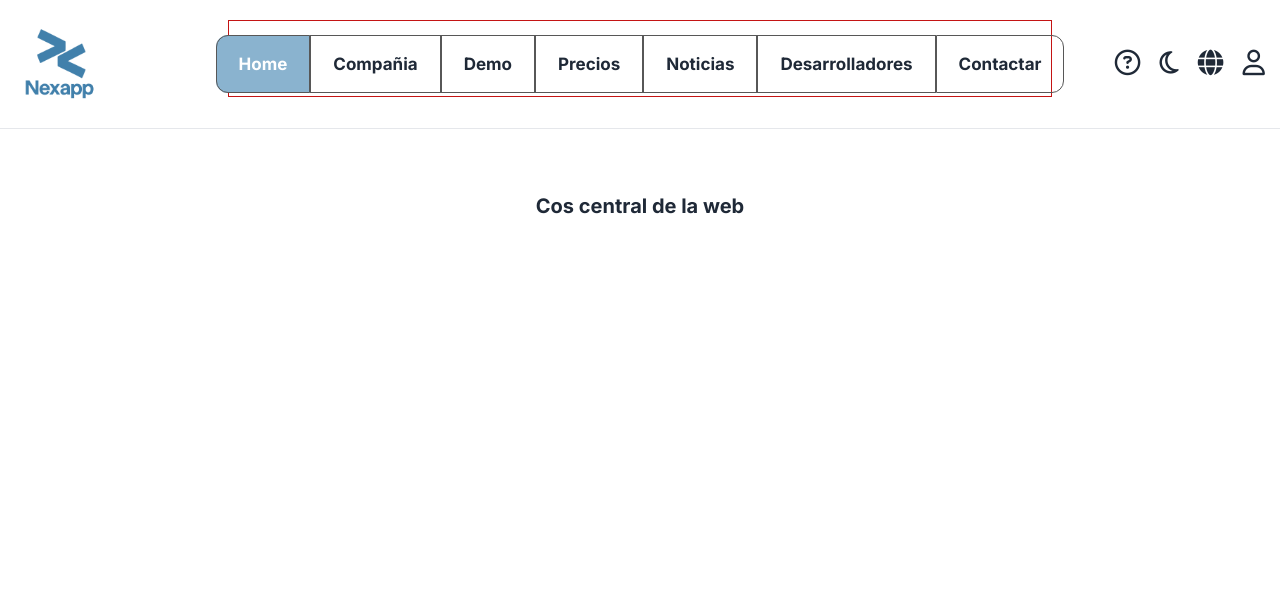
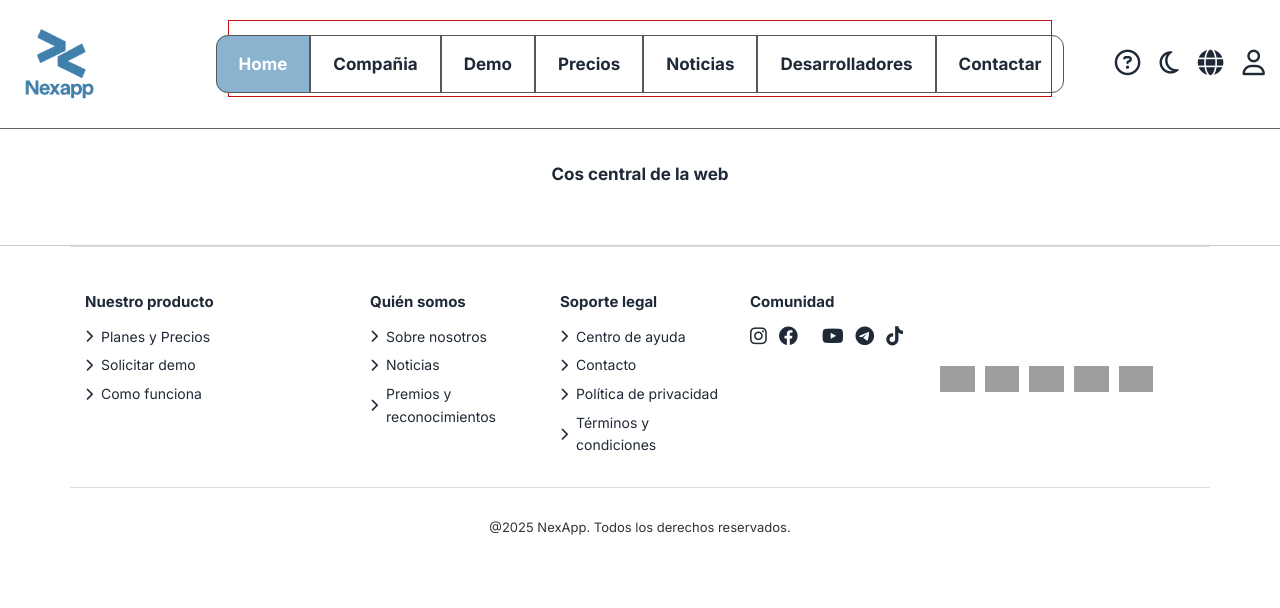
Before and after one commit to RubenMoreno02/2CFGS-RUBEN, a PHP site: page / in a window 1280 px wide. Shown: the top 608 px of the page. Run offline with PHP 8.4, Linux system fonts and the light colour scheme; grey boxes are pictures that could not be loaded.

Commit message:
Modificacions

```diff
--- a/DIW/MaquetWeb/css/style.css
+++ b/DIW/MaquetWeb/css/style.css
@@ -8,7 +8,7 @@ body {
 /* Header */
 header {
   padding: 1.25rem 0;
-  border-bottom: 1px solid #e5e7eb;
+  border-bottom: 1px solid #646466;
 }
 
 a {
@@ -30,7 +30,6 @@ a {
   justify-content: center;
   list-style: none;
   margin: 0;
-  padding: 0;
   border: 1px solid #c41414;
   padding: 18px;
   padding-top: 30px;
@@ -85,110 +84,122 @@ a {
 
 /* Main content */
 main {
-    padding: 3rem 0;
-    min-height: 60vh;
+    padding: 1.3rem 0;
+}
+
+.main-title {
+    font-size: 17px;
+    text-align: center;
+}
+
+/* ---------- FOOTER ---------- */
+footer {
+  border-top: 1px solid #ccc;
+  margin-top: 1.5rem;
+  font-size: 14px;
+  color: #1f2937;
 }
 
 
 
-.main-title {
-    font-size: 20px;
-    font-weight: 700;
-    margin-bottom: 2rem;
-    text-align: center;
+.footer-content {
+  border-top: 1px solid #ddd;
+  border-bottom: 1px solid #ddd;
+  padding: 1.5rem 0;
 }
 
-
-
-
-
-
-
-
-
-
-
-
-
-
-
-
-
-
-
-
-
-
-
-
-
-
-
-
-
-
-
-
-
-
-
-
-
-
-
-
-
-
-
-
-
-
-
-
-/* Footer */
-footer {
-    background-color: #f3f4f6;
-    padding: 3rem 0 1.5rem;
-    margin-top: 3rem;
+footer h4 {
+  font-size: 15px;
+  font-weight: 700;
+  margin-bottom: 0.7rem;
 }
 
-.footer-title {
-    font-weight: 600;
-    margin-bottom: 1rem;
-    font-size: 1.1rem;
+footer ul {
+  list-style: none;
+  padding: 0;
+  margin: 0;
 }
 
-.footer-links {
-    list-style: none;
-    padding: 0;
-    margin: 0;
+footer li {
+  margin-bottom: 0.4rem;
+  display: flex;
+  align-items: center;
 }
 
-.footer-links li {
-    margin-bottom: 0.5rem;
+footer li i {
+  margin-right: 8px;
+  font-size: 0.8rem;
+  color: #1f2937;
+  position: relative;
+  top: 1px;
 }
 
-.footer-links a {
-    color: #9ca3af;
+footer li a {
+  color: #1f2937;
+  text-decoration: none;
+  transition: color 0.3s ease;
 }
 
-.footer-links a:hover {
-    color: #2563eb;
+footer li a:hover {
+  color: #808080;
 }
 
-.payment-methods {
-    display: flex;
-    gap: 1rem;
-    margin-top: 1rem;
+/* Redes sociales */
+.social-icons {
+  display: flex;
+  gap: 12px;
+  margin-top: 0.4rem;
 }
 
-.payment-methods img {
-    height: 24px;
+.social-icons i {
+  font-size: 1.2rem;
+  transition: color 0.3s ease;
 }
 
-.copyright {
-    text-align: center;
-    margin-top: 3rem;
-    color: #9ca3af;
-    font-size: 0.9rem;
+.social-icons i:hover {
+  color: #808080;
 }
+
+/* Métodos de pago */
+.payment-icons {
+  display: flex;
+  flex-wrap: wrap;
+  justify-content: flex-start;
+  align-items: center;
+  gap: 10px;
+  padding-top: 1.5rem;
+}
+
+.payment-icons img {
+  height: 26px;
+  object-fit: contain;
+  transition: opacity 0.3s ease;
+}
+
+.payment-icons img:hover {
+  opacity: 0.7;
+}
+
+/* Footer inferior */
+.footer-bottom {
+  text-align: center;
+  padding: 1rem 0 0.5rem;
+  font-size: 13px;
+  color: #333;
+}
+
+/* Responsive (opcional, pero recomendado) */
+@media (max-width: 768px) {
+  .footer-content {
+    flex-direction: column;
+  }
+
+  .col-2 {
+    width: 100% !important;
+    margin-bottom: 1rem;
+  }
+
+  .payment-icons {
+    justify-content: center;
+  }
+}
--- a/DIW/MaquetWeb/index.html
+++ b/DIW/MaquetWeb/index.html
@@ -66,114 +66,76 @@
         </div>
     </main>
 
+<!-- Footer -->
+<footer>
+  <div class="container">
+
+    <!-- Contenido del footer -->
+    <div class="row footer-content">
+      <!-- Nuestro producto -->
+      <div class="col-3">
+        <h4>Nuestro producto</h4>
+        <ul>
+          <li><i class="fas fa-chevron-right"></i><a href="#">Planes y Precios</a></li>
+          <li><i class="fas fa-chevron-right"></i><a href="#">Solicitar demo</a></li>
+          <li><i class="fas fa-chevron-right"></i><a href="#">Como funciona</a></li>
+        </ul>
+      </div>
+
+      <!-- Quién somos -->
+      <div class="col-2">
+        <h4>Quién somos</h4>
+        <ul>
+          <li><i class="fas fa-chevron-right"></i><a href="#">Sobre nosotros</a></li>
+          <li><i class="fas fa-chevron-right"></i><a href="#">Noticias</a></li>
+          <li><i class="fas fa-chevron-right"></i><a href="#">Premios y reconocimientos</a></li>
+        </ul>
+      </div>
+
+      <!-- Soporte legal -->
+      <div class="col-2">
+        <h4>Soporte legal</h4>
+        <ul>
+          <li><i class="fas fa-chevron-right"></i><a href="#">Centro de ayuda</a></li>
+          <li><i class="fas fa-chevron-right"></i><a href="#">Contacto</a></li>
+          <li><i class="fas fa-chevron-right"></i><a href="#">Política de privacidad</a></li>
+          <li><i class="fas fa-chevron-right"></i><a href="#">Términos y condiciones</a></li>
+        </ul>
+      </div>
+
+      <!-- Comunidad -->
+      <div class="col-2">
+        <h4>Comunidad</h4>
+        <div class="social-icons">
+          <a href="#"><i class="fab fa-instagram"></i></a>
+          <a href="#"><i class="fab fa-facebook"></i></a>
+          <a href="#"><i class="fab fa-x-twitter"></i></a>
+          <a href="#"><i class="fab fa-youtube"></i></a>
+          <a href="#"><i class="fab fa-telegram"></i></a>
+          <a href="#"><i class="fab fa-tiktok"></i></a>
+        </div>
+      </div>
+
+      <!-- Métodos de pago -->
+      <div class="col-3 payment-icons">
+        <img src="https://upload.wikimedia.org/wikipedia/commons/0/04/Maestro_logo.png" alt="Maestro">
+        <img src="https://upload.wikimedia.org/wikipedia/commons/0/04/Visa.svg" alt="Visa">
+        <img src="https://upload.wikimedia.org/wikipedia/commons/b/b5/PayPal.svg" alt="PayPal">
+        <img src="https://upload.wikimedia.org/wikipedia/commons/5/5a/Google_Pay_Logo.svg" alt="Google Pay">
+        <img src="https://upload.wikimedia.org/wikipedia/commons/3/30/Apple_Pay_logo.svg" alt="Apple Pay">
+      </div>
+    </div>
+
+    <!-- Parte inferior -->
+    <div class="row">
+      <div class="col-12 footer-bottom">
+        <p>@2025 NexApp. Todos los derechos reservados.</p>
+      </div>
+    </div>
+  </div>
+</footer>
 
 
 
-
-
-
-
-
-
-
-
-
-
-
-
-
-
-
-
-
-
-
-
-
-
-
-
-
-
-
-
-
-
-
-
-
-
-
-
-
-
-
-
-
-
-
-
-
-
-
-
-
-
-
-
-
-
-
-
-
-
-
-
-    <!-- Footer -->
-    <!-- <footer>
-        <div class="container">
-            <div class="row">
-                <div class="col-12 col-md-3 footer-section">
-                    <h3 class="footer-title">Nuestro producto</h3>
-                    <ul class="footer-links">
-                        <li><a href="#"><i class="fas fa-chevron-right"></i> Planes y Precios</a></li>
-                        <li><a href="#"><i class="fas fa-chevron-right"></i> Solicitar demo</a></li>
-                        <li><a href="#"><i class="fas fa-chevron-right"></i> Como funciona</a></li>
-                    </ul>
-                </div>
-                <div class="col-12 col-md-3 footer-section">
-                    <h3 class="footer-title">Quién somos</h3>
-                    <ul class="footer-links">
-                        <li><a href="#"><i class="fas fa-chevron-right"></i> Sobre nosotros</a></li>
-                        <li><a href="#"><i class="fas fa-chevron-right"></i> Noticias</a></li>
-                        <li><a href="#"><i class="fas fa-chevron-right"></i> Premios y reconocimientos</a></li>
-                    </ul>
-                </div>
-                <div class="col-12 col-md-3 footer-section">
-                    <h3 class="footer-title">Soporte legal</h3>
-                    <ul class="footer-links">
-                        <li><a href="#"><i class="fas fa-chevron-right"></i> Centro de ayuda</a></li>
-                        <li><a href="#"><i class="fas fa-chevron-right"></i> Contacto</a></li>
-                        <li><a href="#"><i class="fas fa-chevron-right"></i> Política de privacidad</a></li>
-                        <li><a href="#"><i class="fas fa-chevron-right"></i> Términos y condiciones</a></li>
-                    </ul>
-                </div> -->
-                <!-- <div class="col-12 col-md-3 footer-section">
-                    <h3 class="footer-title">Comunidad</h3>
-                    <div class="payment-methods">
-
-                        <a href="#"><i class="fab fa-cc-visa" style="font-size: 2rem;"></i></a>
-                        <a href="#"><i class="fab fa-cc-mastercard" style="font-size: 2rem;"></i></a>
-                        <a href="#"><i class="fab fa-cc-paypal" style="font-size: 2rem;"></i></a>
-                    </div>
-                </div>
-            </div>
-            <div class="row">
-                <div class="col-12">
-                    <p class="copyright">©2025 NexApp. Todos los derechos reservados.</p>
-                </div>
-            </div>
-        </div>
-    </footer> -->
 </body>
 </html>
```
